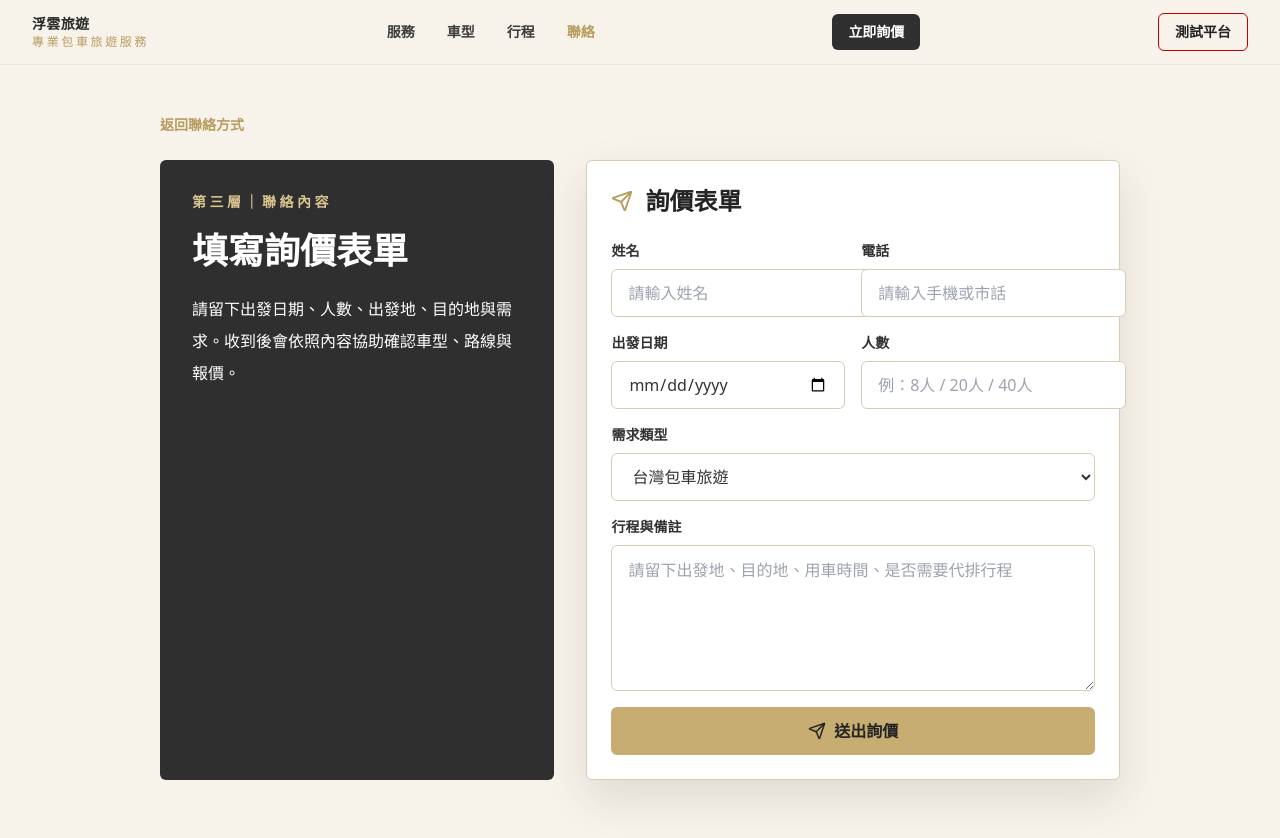
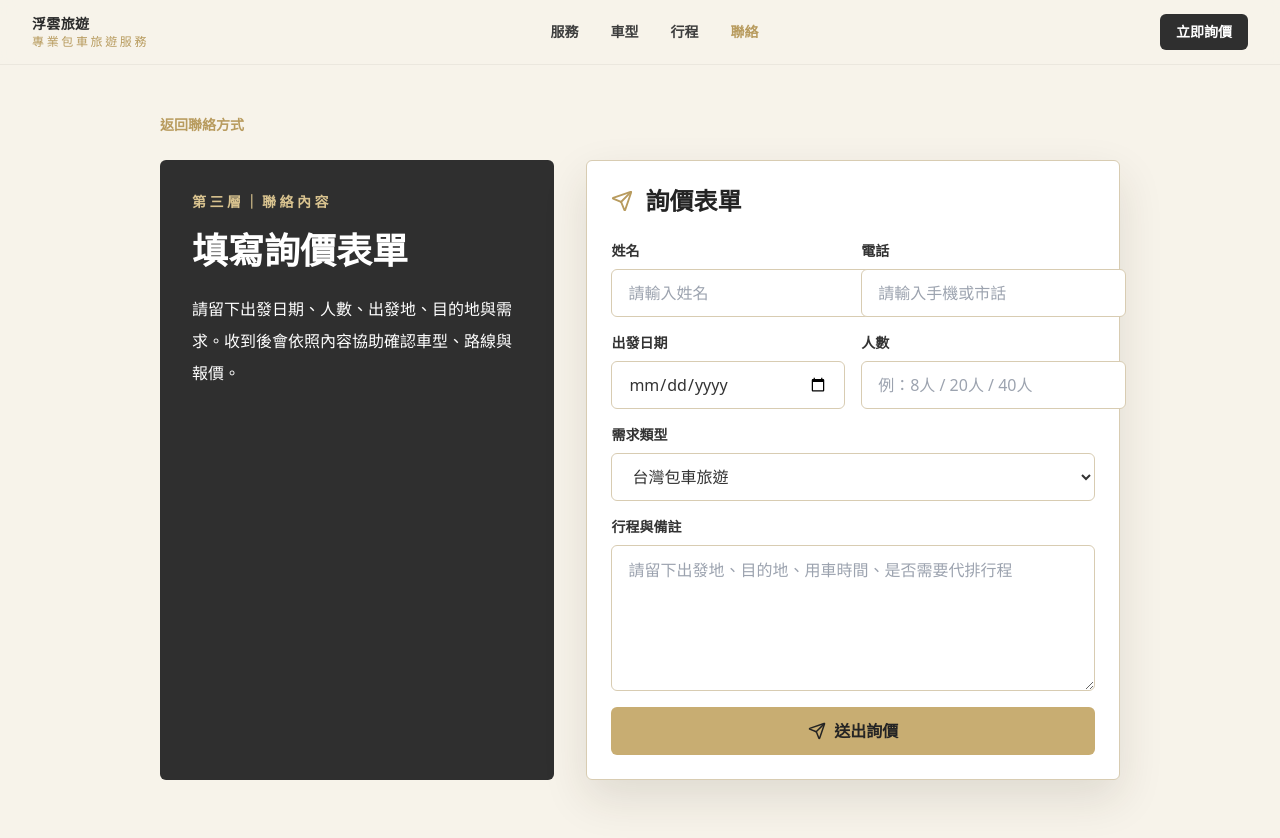
Before and after one commit to arashiyun-web/fuyun-travel, a Next.js app: page /contact/inquiry in a window 1280 px wide. Shown: the top 838 px of the page. Built offline with nearby package versions, Linux system fonts and the light colour scheme; no server answers.

Commit message:
Remove public test platform link

```diff
--- a/components/SiteHeader.tsx
+++ b/components/SiteHeader.tsx
@@ -42,12 +42,6 @@ export default function SiteHeader({ active = "home" }: SiteHeaderProps) {
         >
           立即詢價
         </Link>
-        <a
-          href="/platform/index.html?v=official-api-v1#home"
-          className="rounded-md border border-[#c40000] px-4 py-2 text-sm font-bold text-[#242424] transition hover:bg-white"
-        >
-          測試平台
-        </a>
       </nav>
     </header>
   );
```
